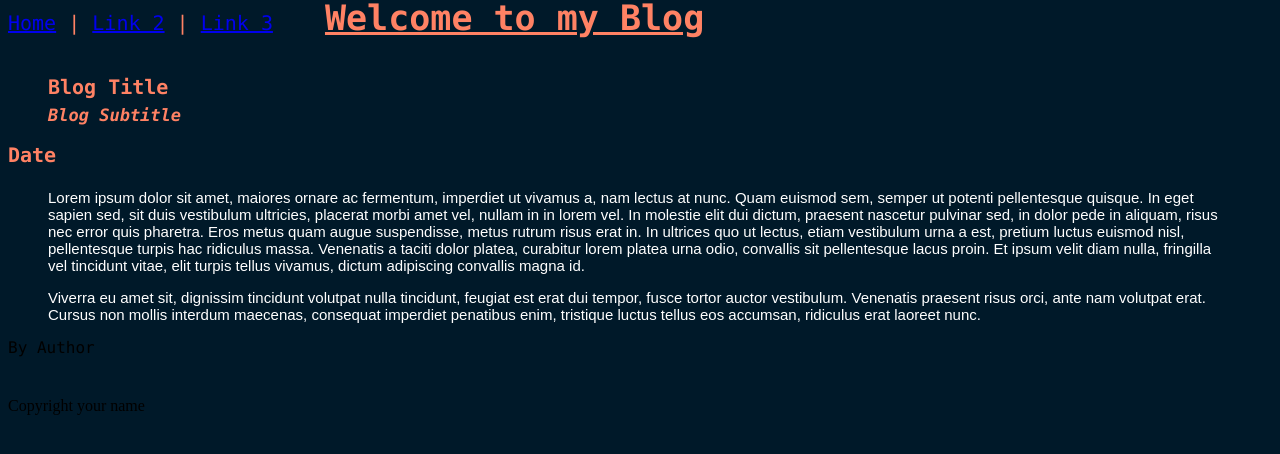
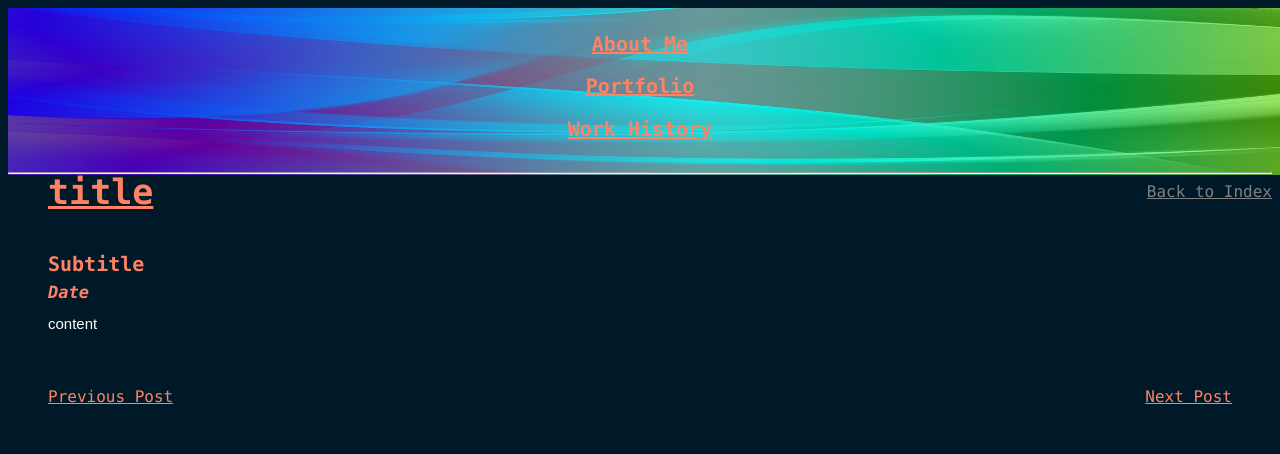
Before and after one commit to trefong/trefong.github.io, a plain HTML site: page blog/blog-template.html in a window 1280 px wide. Drawn offline with Linux system fonts and the light colour scheme; files that its build step writes are made by us from their sources.

Commit message:
Do major revisions on website pages

```diff
--- /dev/null
+++ b/blog/JavaScript.html
@@ -0,0 +1,57 @@
+<!DOCTYPE html>
+<head>
+  <meta charset="UTF-8">
+  <link rel="stylesheet" href="stylesheets/default.css">
+  <link rel="stylesheet" href="../stylesheets/blog.css">
+  <title>JavaScript</title>
+</head>
+
+  <header>
+    <img src="../imgs/banner.jpg" id="image0">
+      <div id="pad">
+    <h4 style="text-align:center" ><a href = "../index.html" style="color: #FF8264">About Me</a></h4>
+
+    <h4 style="text-align:center"><a href = "#"style="color: #FF8264">Portfolio</a></h4>
+
+    <h4 style="text-align:center"><a href = "#"style="color: #FF8264"> Work History</a></h4>
+    </div>
+  </header>
+  <hr>
+
+<body>
+  <main>
+    <h1>JavaScript</h1>
+     <div id="index">
+        <a href="index.html"style="color: #808080">Back to Index</a>
+      </div>
+    <h2>Differences Between Ruby Hashes and JavaScript Objects</h2>
+    <h3>Thursday March 24, 2016</h4>
+
+    <p>
+      If you compare the Javascript and Ruby languages, you will find MANY similarities as well as differences. So learning one right after the other, as you do in Dev Bootcamp, can be helpful but also sometimes confusing. While it's easy to say that somethings in one language are equal to things in another language, you can easily get confused. Wires can easily get crossed and you might find yourself using Ruby syntax in a JavaScript function, scratching you head wondering why it won't work! In this post I will help you distinguish between two similar concpts that are often used with Ruby hashes and JavaScript Objects.
+    </p>
+    <p>
+      The first difference that should be pointed out is how each is declared. At this stage, the main differences is that in JavaScript, you need to establish the object as a variable first, like so:
+    </p>
+    <img src="../imgs/hash-object-declare-example.png"id="image1">
+    <p>
+      There is also a difference in how the values are accessed in each language. Ruby uses brackets with the key name inside while JavaScript uses a dot notation.
+    </p>
+    <img src="../imgs/hash-object-access-example.png"id="image1">
+    <p>
+      If you keep these differences in syntax in mind while first leanring these languages, it will definitely help you out in the long run. I had always found myself needing to remind myself which syntax went with which language, so try to remember early.
+    </p>
+
+  </main>
+
+    <footer>
+      <div id="back">
+        <a href="ruby-classes.html"style="color: #FF8264">Previous Post</a>
+        </div>
+      <div id="foreward">
+        <a href="#"style="color: #FF8264">Next Post</a>
+      </div>
+
+    </footer>
+  </body>
+  </html>
--- a/blog/blog-template.html
+++ b/blog/blog-template.html
@@ -1,53 +1,47 @@
-<!DOCTYPE  html>
-<html>
+<!DOCTYPE html>
 <head>
   <meta charset="UTF-8">
   <link rel="stylesheet" href="stylesheets/default.css">
   <link rel="stylesheet" href="../stylesheets/blog.css">
-    <title>
-      Blog Post
-    </title>
-
+  <title>TITLE</title>
 </head>
 
+  <header>
+    <img src="../imgs/banner.jpg" id="image0">
+      <div id="pad">
+    <h4 style="text-align:center" ><a href = "../index.html" style="color: #FF8264">About Me</a></h4>
+
+    <h4 style="text-align:center"><a href = "#"style="color: #FF8264">Portfolio</a></h4>
+
+    <h4 style="text-align:center"><a href = "#"style="color: #FF8264"> Work History</a></h4>
+    </div>
+  </header>
+  <hr>
+
 <body>
-    <header>
-      <a href="#">Home</a> |
-      <a href="#">Link 2</a> |
-      <a href="#">Link 3</a>
-      <h1>Welcome to my Blog</h1>
-    </header>
   <main>
-      <h2>Blog Title</h2>
-      <h3>Blog Subtitle</h3>
-      <h4>Date</h4>
-      <p>Lorem ipsum dolor sit amet, maiores ornare ac fermentum, imperdiet ut vivamus a, nam lectus at nunc. Quam euismod sem, semper ut potenti pellentesque quisque. In eget sapien sed, sit duis vestibulum ultricies, placerat morbi amet vel, nullam in in lorem vel. In molestie elit dui dictum, praesent nascetur pulvinar sed, in dolor pede in aliquam, risus nec error quis pharetra. Eros metus quam augue suspendisse, metus rutrum risus erat in.  In ultrices quo ut lectus, etiam vestibulum urna a est, pretium luctus euismod nisl, pellentesque turpis hac ridiculus massa. Venenatis a taciti dolor platea, curabitur lorem platea urna odio, convallis sit pellentesque lacus proin. Et ipsum velit diam nulla, fringilla vel tincidunt vitae, elit turpis tellus vivamus, dictum adipiscing convallis magna id.</p>
+    <h1>title</h1>
+     <div id="index">
+        <a href="index.html"style="color: #808080">Back to Index</a>
+      </div>
+    <h2>Subtitle</h2>
+    <h3>Date</h4>
 
-      <p>Viverra eu amet sit, dignissim tincidunt volutpat nulla tincidunt, feugiat est erat dui tempor, fusce tortor auctor vestibulum. Venenatis praesent risus orci, ante nam volutpat erat. Cursus non mollis interdum maecenas, consequat imperdiet penatibus enim, tristique luctus tellus eos accumsan, ridiculus erat laoreet nunc.</p>
-      <span>
-        By Author
-      </span>
+    <p>
+      content
+    </p>
+
+
   </main>
+
     <footer>
-      Copyright your name
+      <div id="back">
+        <a href="NEXTPOST.html"style="color: #FF8264">Previous Post</a>
+        </div>
+      <div id="foreward">
+        <a href="#"style="color: #FF8264">Next Post</a>
+      </div>
+
     </footer>
-
   </body>
   </html>
-
-<!--
-How was it to wireframe and create an HTML page with a pair?
-It was more difficult to wireframe and create a page with a partner because they could have different ideas of how they want their site to look. Also, it was hard to find a style that would match both of our main index pages.
-
-Did you find wireframing to be helpful to your development process?
-I did find wireframing to be helpful because you don't have to picture in your head what your website should look like. You have something to work off of before building your code.
-
-What did you and your pair decide made a good wireframe?
-We decided that keeping it simple was the best idea since it's just the basic skeleton of the site and it could potentially change later.
-
-What new semantic elements did you learn about (if any)?
-I learned about the span and footer tag.
-
-wireframe img:phase-0/week-2/wireframe-reflection.md
-
--->
```
Also changed, not shown: blog/index.html (+17 -9 lines). Lines whose indentation alone changed are shown as unchanged.
